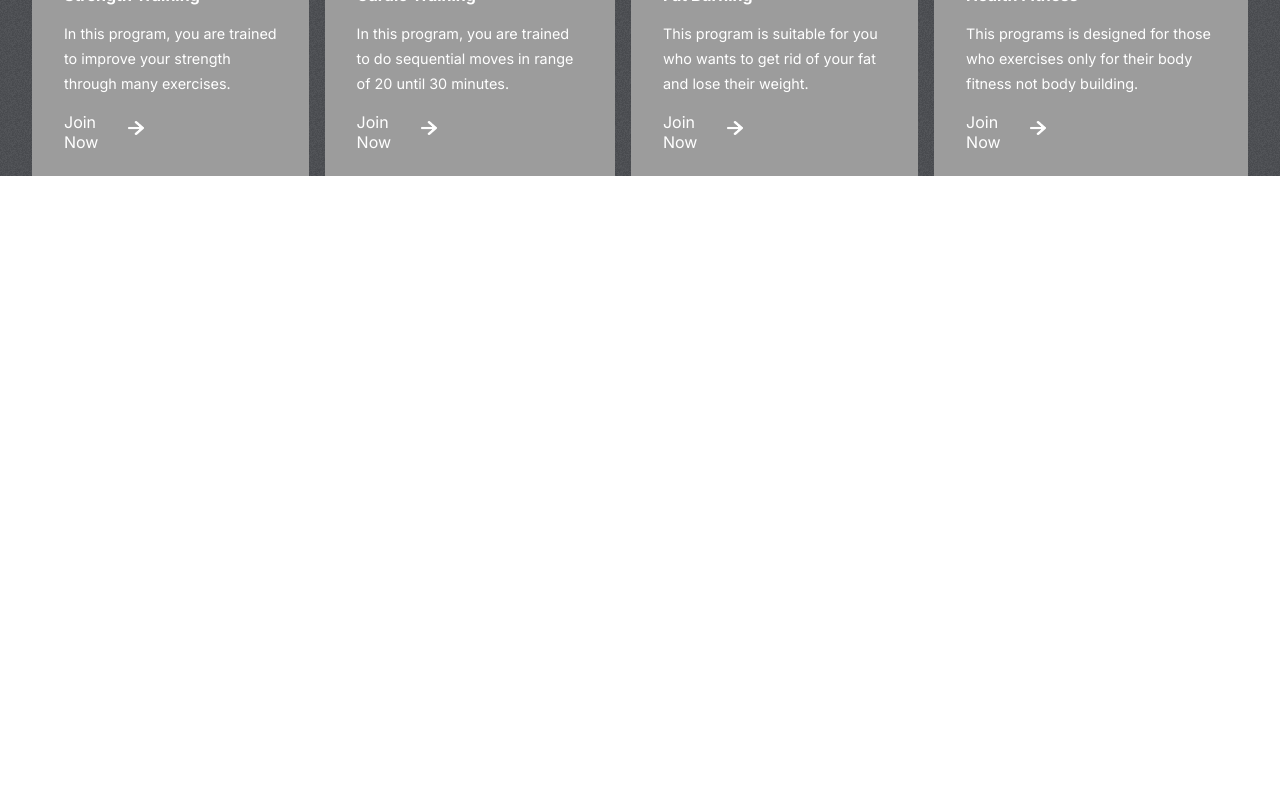
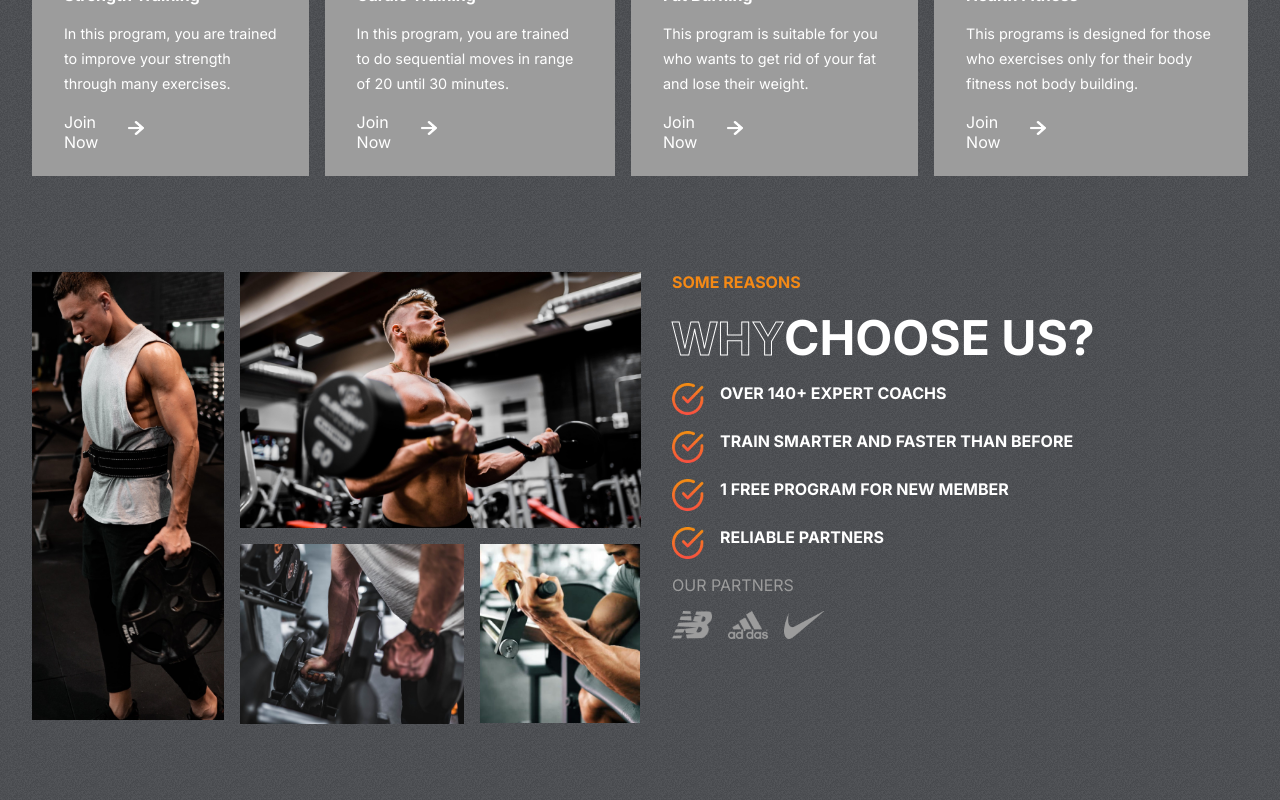
Before and after one commit to Adal1942/the-climb-fit, a React (Create React App) app: page / in a window 1280 px wide. Shown: the part 1015-1815 px from the top of the page. Before the commit the page ends 1191 px from the top, so only its background shows below. Built offline with nearby package versions, Linux system fonts and the light colour scheme.

Commit message:
third commit

```diff
--- a/src/App.css
+++ b/src/App.css
@@ -336,3 +336,96 @@
   background: var(--planCard);
   cursor: pointer;
 }
+
+
+
+
+/* -- REASONS --*/
+
+#reasons{
+  padding: 0 2rem;
+  display: flex;
+  gap: 2rem;
+}
+
+.left-r{
+  flex: 1 1;
+  display: grid;
+  grid-template-columns: repeat(3, 1fr);
+  gap: 1rem;
+  grid-auto-rows: 1fr;
+}
+
+.left-r img{
+  object-fit: cover;
+}
+
+.left-r :nth-child(1){
+  width: 12rem;
+  grid-row: 1/3;
+  height: 28rem;
+}
+
+.left-r :nth-child(2){
+  width: auto;
+  height: 16rem;
+  grid-column: 2/4;
+}
+
+.left-r :nth-child(3){
+  width: 14rem;
+  grid-column: 2/3;
+  grid-row: 2;
+}
+
+.left-r :nth-child(4){
+  width: 10rem;
+  grid-row: 2;
+  grid-column: 3/4;
+  height: 11.2rem;
+}
+
+.right-r{
+  flex: 1 1;
+  text-transform: uppercase;
+  gap: 1rem;
+  display: flex;
+  flex-direction: column;
+}
+
+.right-r .some{
+  font-weight: bold;
+  color: var(--orange);
+}
+
+.right-r div{
+  color: #fff;
+  font-size: 3rem;
+  font-weight: bold;
+}
+
+.details-r{
+  display: flex;
+  flex-direction: column;
+  gap: 1rem;
+}
+
+.details-r div{
+  display: flex;
+  font-size: 1rem;
+  gap: 1rem;
+}
+
+.details-r div img{
+  width: 2rem;
+  height: 2rem;
+}
+
+.partners{
+  display: flex;
+  gap: 1rem;
+}
+
+.partners img{
+  width: 2.5rem;
+}
--- a/src/App.js
+++ b/src/App.js
@@ -1,12 +1,14 @@
 import './App.css';
 import Hero from './components/Hero';
 import Programs from './components/Programs'
+import Reasons from './components/Reasons';
 
 function App() {
   return (
     <div className="App">
       <Hero />
       <Programs />
+      <Reasons />
     </div>
   );
 }
--- /dev/null
+++ b/src/components/Reasons.jsx
@@ -0,0 +1,60 @@
+import '../App.css';
+import React from 'react';
+import image1 from "../assets/image1.png";
+import image2 from "../assets/image2.png";
+import image3 from "../assets/image3.png";
+import image4 from "../assets/image4.png";
+import nb from "../assets/nb.png";
+import adidas from "../assets/adidas.png";
+import nike from "../assets/nike.png";
+import tick from "../assets/tick.png";
+
+function Reasons() {
+  return (
+    <div className="Reasons" id="reasons">
+        <div className="left-r">
+            <img src={image1} alt="" />
+            <img src={image2} alt="" />
+            <img src={image3} alt="" />
+            <img src={image4} alt="" />
+        </div>
+        <div className="right-r">
+            <span className="some">some reasons</span>
+
+            <div>
+                <span className="stroke-text">why</span>
+                <span>choose us?</span>
+            </div>
+
+            <div className="details-r">
+                <div>
+                    <img src={tick}/>
+                    <span>OVER 140+ EXPERT COACHS</span>
+                </div>
+                <div>
+                    <img src={tick}/>
+                    <span>TRAIN SMARTER AND FASTER THAN BEFORE</span>
+                </div>
+                <div>
+                    <img src={tick}/>
+                    <span>1 FREE PROGRAM FOR NEW MEMBER</span>
+                </div>
+                <div>
+                    <img src={tick}/>
+                    <span>RELIABLE PARTNERS</span>
+                </div>
+            </div>
+
+            <span style={{color: "var(--gray", fontWeight: "normal",}}>OUR PARTNERS</span>
+
+            <div className="partners">
+                <img src={nb}/>
+                <img src={adidas}/>
+                <img src={nike}/>
+            </div>
+        </div>
+    </div>
+  )
+}
+
+export default Reasons
```
